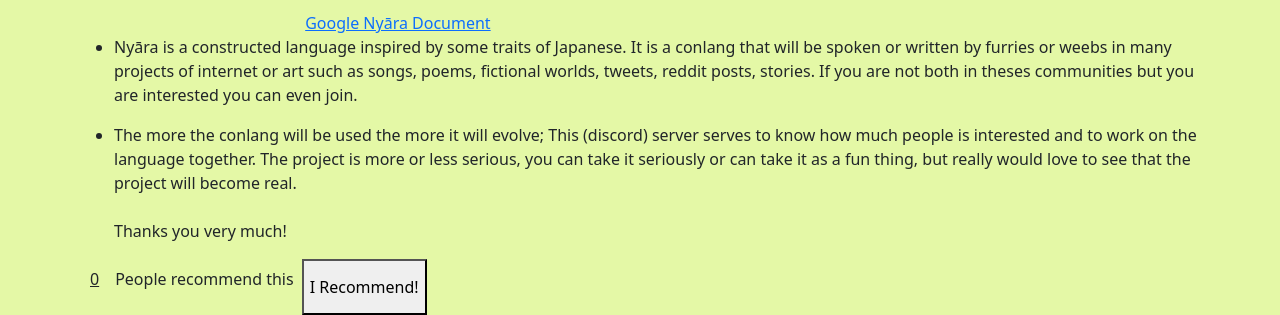
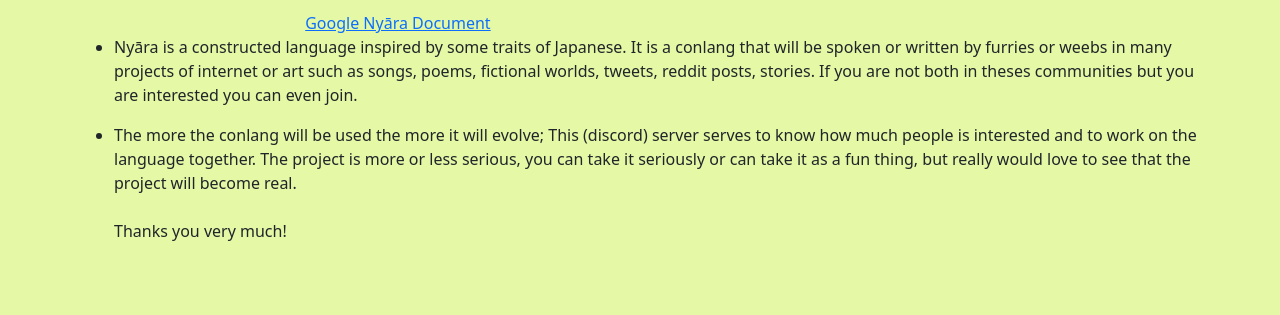
Before and after one commit to KinyaDev/lang, a plain HTML site: page index.html in a window 1280 px wide. Shown: the part 615-930 px from the top of the page. After the commit the page ends 874 px from the top, so only its background shows below. Drawn offline with Linux system fonts and the light colour scheme.

Commit message:
Edited 2

```diff
--- a/index.html
+++ b/index.html
@@ -83,11 +83,11 @@
         </ul>
       </div>
 
-      <div class="note d-flex flex-row">
+      <!-- <div class="note d-flex flex-row">
         <u class="average p-2">0</u>
         <p class="p-2">People recommend this</p>
         <button class="recommend">I Recommend!</button>
-      </div>
+      </div> -->
     </div>
 
     <script
```
